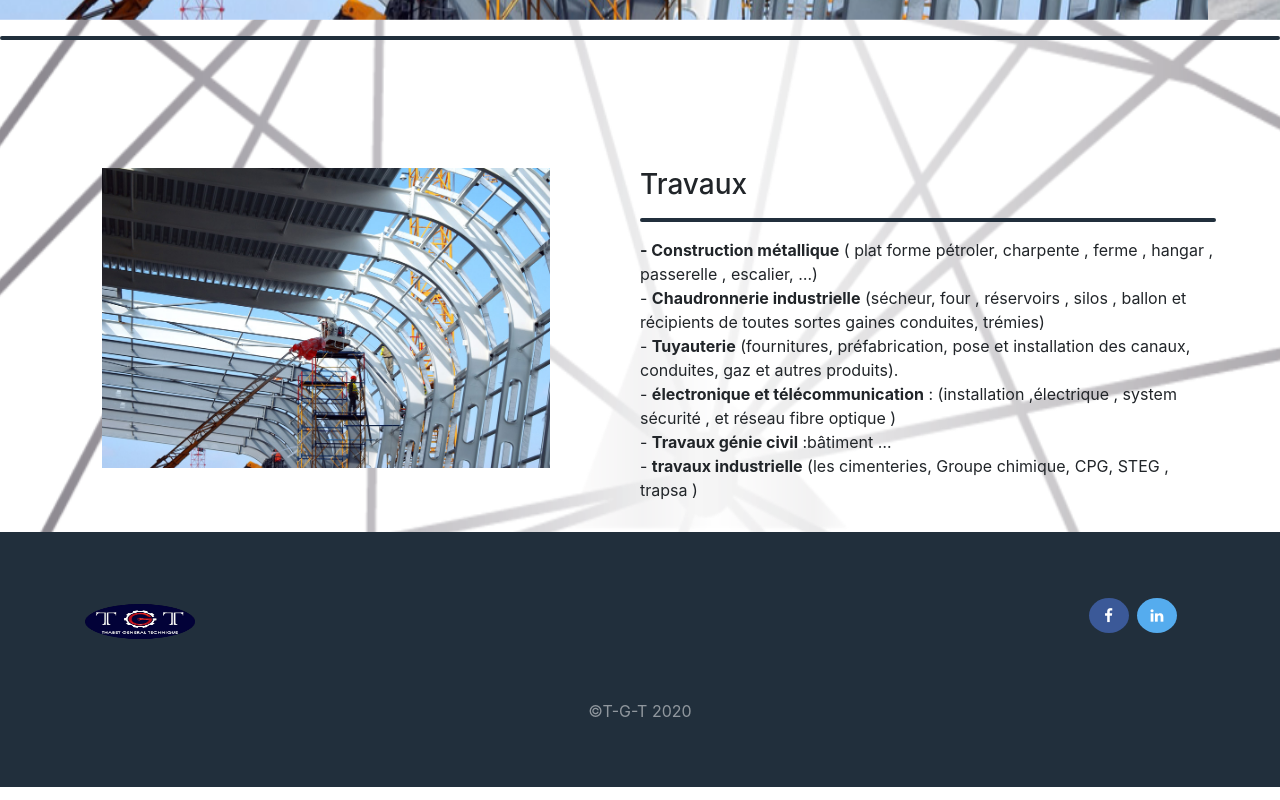
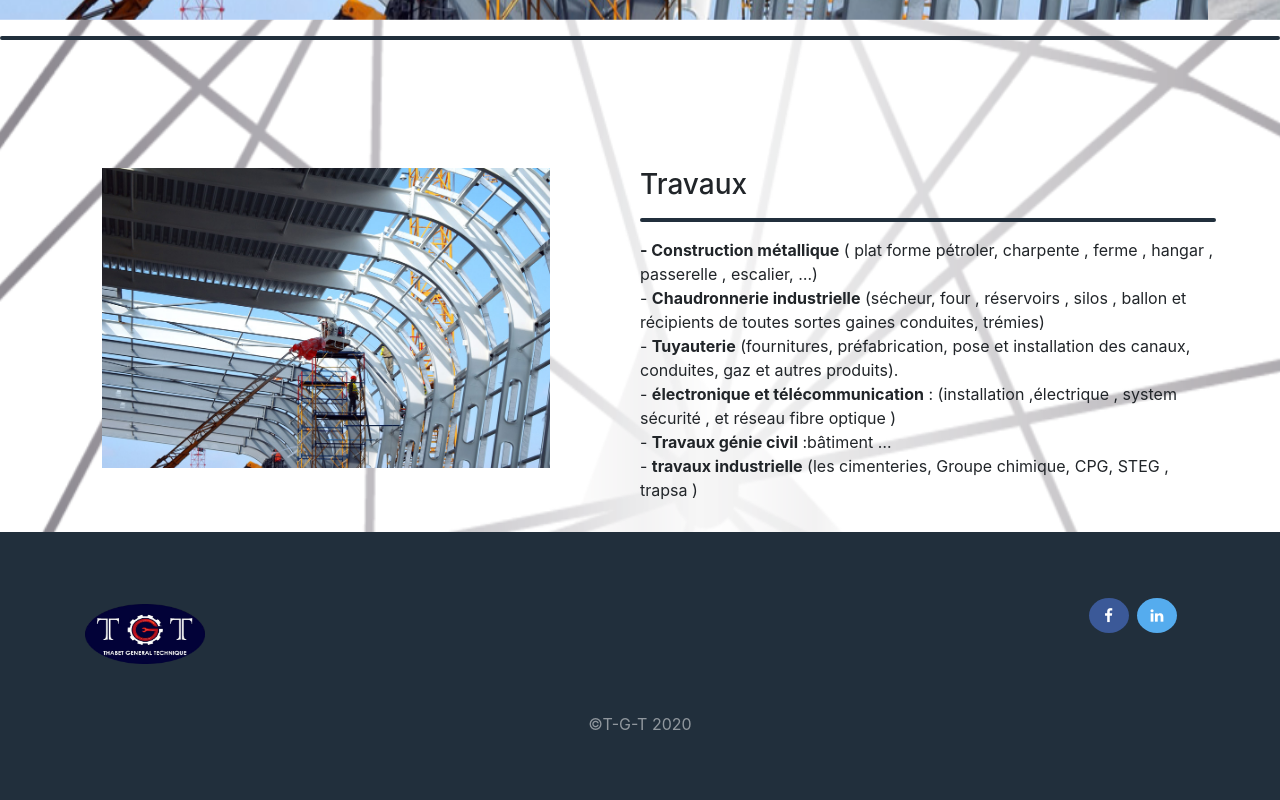
Before and after one commit to FouedDadi/Amine, a plain HTML site: page Travaux.html in a window 1280 px wide. Shown: the part 1136-1936 px from the top of the page. Drawn offline with nearby package versions, Linux system fonts and the light colour scheme.

Commit message:
adding footer image size

```diff
--- a/Travaux.html
+++ b/Travaux.html
@@ -181,7 +181,7 @@
       <div class="row justify-content-between">
         <div class="col text-left mt-4">
           <div>
-            <img src="images/logo amin-02.png" width="110" height="35" />
+            <img src="images/logo amin-02.png" width="120" height="60" />
           </div>
         </div>
         <div class="d-md-none"></div>
```
